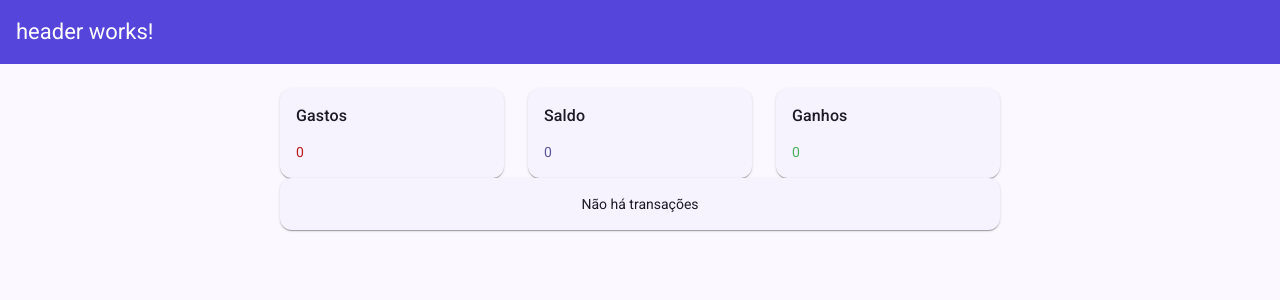
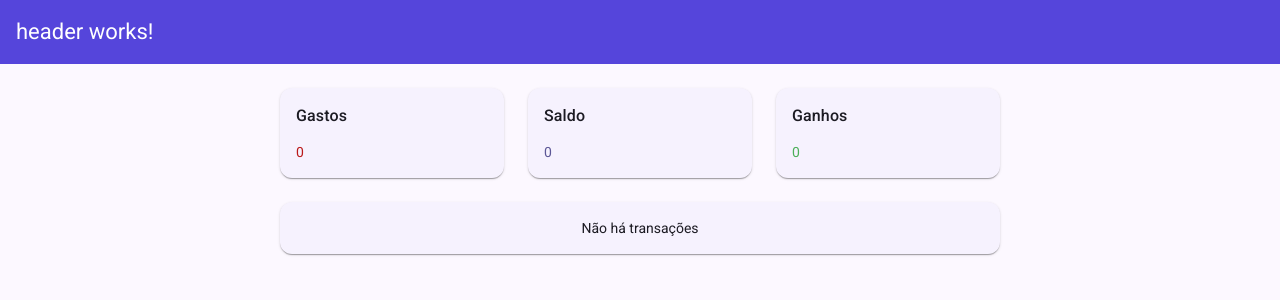
Before and after one commit to fel-vitor/financial-manager, an Angular app: page / in a window 1280 px wide. Shown: the top 300 px of the page. Built offline with nearby package versions, Linux system fonts and the light colour scheme.

Commit message:
Adiciona classe para aplicar margem na listagem

```diff
--- a/src/app/features/home/home.html
+++ b/src/app/features/home/home.html
@@ -2,8 +2,10 @@
     [transactions]="transactions()"
 />
 
-@for (item of transactions(); track item) {
-    <app-transaction-item [transaction]="item" />
-} @empty {
-    <app-no-transactions />
-}
+<div class="transaction">
+    @for (item of transactions(); track item) {
+        <app-transaction-item [transaction]="item" />
+    } @empty {
+        <app-no-transactions />
+    }
+</div>
--- a/src/app/features/home/home.scss
+++ b/src/app/features/home/home.scss
@@ -0,0 +1,3 @@
+.transaction {
+    margin: 24px 0;
+}
```
